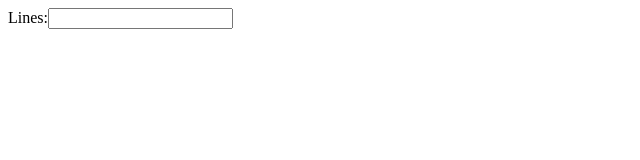
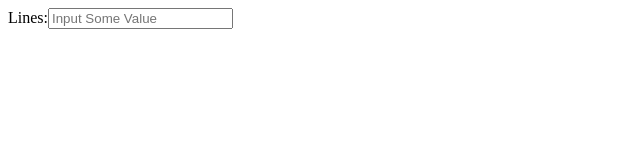
Before and after one commit to DinethPansiluW/StarPatternGenerator-forFun, a plain HTML site: page index.html in a window 1280 px wide. Shown: the full height of the page, 0-640 px from the left. Drawn offline with Linux system fonts and the light colour scheme.

Commit message:
Add PlaceHolder

```diff
--- a/index.html
+++ b/index.html
@@ -6,7 +6,7 @@
     <title>Document</title>
 </head>
 <body>
-    Lines:<input id="count" oninput="count()">
+    Lines:<input id="count" oninput="count()" placeholder="Input Some Value">
     <pre id="output"></pre>
 
     <script>
```
